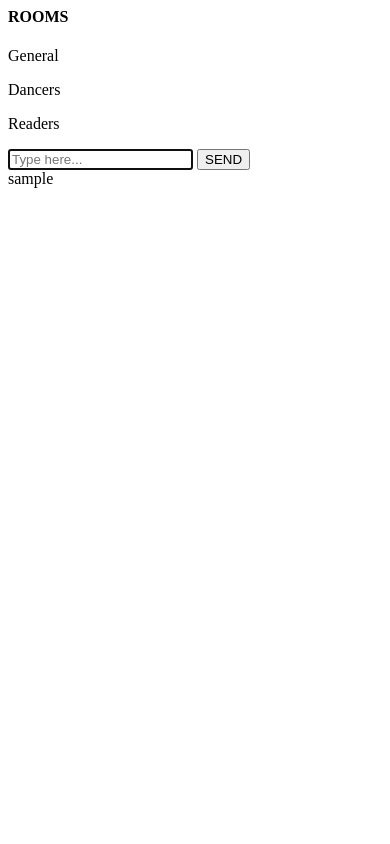
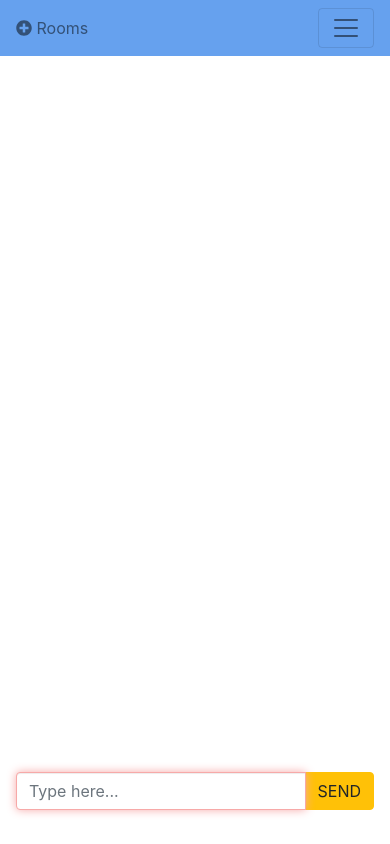
Before and after one commit to rbustosv/challenge-financial-chat, a Flask app: page /chat in a window 390 px wide. Run offline with Flask 2, Linux system fonts and the light colour scheme; the visitor is signed in with stand-in values (Sample User, id 1); data comes from the database, SQL or seed files in the repository; some libraries are stand-ins or nearby versions.

Commit message:
adding styles css

```diff
--- a/static/scripts/chat.js
+++ b/static/scripts/chat.js
@@ -1,9 +1,9 @@
 document.addEventListener('DOMContentLoaded', () => {
-/*
+
     // Make sidebar collapse on click
     document.querySelector('#show-sidebar-button').onclick = () => {
         document.querySelector('#sidebar').classList.toggle('view-sidebar');
-    };*/
+    };
 
     // Make 'enter' key submit message
     let msg = document.getElementById("user_message");
--- a/static/scripts/socketio.js
+++ b/static/scripts/socketio.js
@@ -11,7 +11,6 @@
     });
 
     socket.on('message', data => {
-        //console.log(`socketio hora: ${data.time_stamp}`)
         const p = document.createElement('p');
         const span_username = document.createElement('span');
         const span_timestamp = document.createElement('span');
--- /dev/null
+++ b/static/styles/chat.css
@@ -0,0 +1,151 @@
+.wrapper {
+    display: flex;
+}
+
+#main-section {
+    overflow: hidden; /* Makee this div contain its floated children */
+    width: 100%;
+}
+
+#sidebar {
+    margin-top: 2em;
+    float: left; /* Make this div as wide as its contents */
+    min-height: 96vh;
+    padding-left: 1em;
+    padding-top: 3em;
+    padding-right:1em;
+    border-right: 0.5px solid #898c91;
+}
+
+#sidebar p {
+    padding-left: 2em;
+    padding-right:2em;
+}
+
+#sidebar p:hover {
+    background-color: #F7A9A8;
+}
+
+#sidebar h4 {padding-left: 0.5em;}
+
+
+#sidebar.view-sidebar {display: none;}
+
+#show-sidebar-button {
+    visibility: hidden;
+    opacity: 0;
+    transition: visibility 0s, opacity 0.5s;
+    color: #335177;
+}
+
+@media (max-width: 567px) {
+    #sidebar {
+        display: none;
+    }
+
+    #sidebar.view-sidebar {
+        display: block;
+    }
+
+    #show-sidebar-button {
+        visibility: visible;
+        opacity: 1;
+    }
+}
+
+
+.cursor-pointer {
+    cursor: pointer;
+}
+
+#rightside-pannel {
+    overflow: hidden; /* Make this div take up the rest of the horizontal space, and no more */
+}
+
+#display-message-section {
+    margin-top: 5em;
+    min-height: 82vh;
+    max-height: 82vh;
+    overflow-y: auto; /*Make  this section scrolable */
+}
+
+#input-area {
+    padding-left: 1em;
+    padding-right: 1em;
+    bottom: 0;
+}
+
+input[type=text]:focus{
+    border-color: #F7A9A8;
+    box-shadow: 0px 1px 1px rgba(0, 0, 0, 0.075) inset, 0px 0px 10px #F7A9A8;
+}
+
+@keyframes fadeIn {
+  0% {opacity: 0;}
+  100% {opacity: 1;}
+}
+
+.others-msg {
+    margin-right:7em;
+    margin-left: 1em;
+    padding: 0.5em 0.5em 0.5em 1em;
+    border-radius: 5px;
+    border-color: grey;
+    border-width: 0.5px;
+    border-style: solid;
+    background-color: #C2DBFB;
+    /* animation */
+    animation-name: fadeIn;
+    animation-duration: 0.75s;
+    animation-fill-mode: forwards;
+    animation-timing-function: ease-in-out;
+}
+
+.my-msg {
+    margin-left:7em;
+    margin-right:1em;
+    padding: 0.5em 0.5em 0.5em 1em;
+    border-radius: 5px;
+    border-color: #EF798A;
+    border-width: 1px;
+    border-style: solid;
+    /* animation */
+    animation-name: fadeIn;
+    animation-duration: 0.75s;
+    animation-fill-mode: forwards;
+    animation-timing-function: ease-in-out;
+}
+
+.system-msg {
+    margin-right:7em;
+    margin-left: 1em;
+    padding: 0.5em 0.5em 0.5em 1em;
+    color: #656d78;
+    font-size:0.9em;
+}
+
+.timestamp {
+    color: #656d78;
+    font-size:0.7em;
+}
+
+.other-username {
+    font-weight: bold;
+    font-size: 1.1em;
+    color: #EF798A;
+}
+
+.my-username {
+    font-weight: bold;
+    font-size: 1.1em;
+    color: #FF6B13;
+}
+
+#msg-input {
+    border-color: #F7A9A8;
+    border-width: 5px;
+}
+
+#get-username {
+    display: none !important;
+}
--- a/templates/chat.html
+++ b/templates/chat.html
@@ -4,16 +4,38 @@
     <meta name="viewport" content="width=device-width, initial-scale=1.0">
     <meta http-equiv="X-UA-Compatible" content="ie=edge">
     <title>Document</title>
+    <!-- Bootstrap -->
+    <link rel="stylesheet" href="https://stackpath.bootstrapcdn.com/bootstrap/4.1.3/css/bootstrap.min.css" integrity="sha384-MCw98/SFnGE8fJT3GXwEOngsV7Zt27NXFoaoApmYm81iuXoPkFOJwJ8ERdknLPMO" crossorigin="anonymous">
+
+    <!-- Custom css for chat pages -->
+    <link rel="stylesheet" type="text/css" href="{{ url_for('static', filename='styles/chat.css') }}">
 </head>
 <body>
-    <nav>
+    <div class="wrapper">
+        <nav class="navbar navbar-expand-sm navbar-light fixed-top" style="background-color: #66a1ee">
+            <div class="container-fluid">
+                <div id="show-sidebar-button" class="cursor-pointer">
+                    <i class="fas fa-plus-circle "></i>
+                    <span>Rooms</span>
+                </div>
 
+                <button class="navbar-toggler" type="button" data-toggle="collapse" data-target="#navbarSupportedContent" aria-controls="navbarSupportedContent" aria-expanded="false" aria-label="Toggle navigation">
+                <span class="navbar-toggler-icon"></span>
+                </button>
+                <div class="collapse navbar-collapse" id="navbarSupportedContent">
+                    <ul class="navbar-nav ml-auto">
+                        <li class="nav-item">
+                            <a id="logout-btn" class="nav-link" href="{{ url_for('logout') }}"><span style="color: #335177">Logout</span></a>
+                        </li>
+                    </ul>
+                </div>
+            </div>
         </nav>
         <div id="main-section">
-        <nav id="room-sidebar">
+            <nav id="sidebar">
                 <h4>ROOMS</h4>
                 {% for room in rooms %}
-                <p class="select-room">{{ room|title }}</p>
+                    <p id="{{ room|title }}" class="select-room cursor-pointer">{{ room|title }}</p>
                 {% endfor %}
 
             </nav>
@@ -21,15 +43,16 @@
                 <div id="display-message-section">
 
                 </div>
-            <div id="input-area">
-                <input type="text" id="user_message" placeholder="Type here..." autocomplete="off">
-                <button type="button" id="send_message">SEND</button>
-
+                <div id="input-area" class="input-group mb-3">
+                    <input type="text" id="user_message" class="form-control" placeholder="Type here..." autocomplete="off">
+                    <div class="input-group-append">
+                        <button class="btn btn-warning" type="button" id="send_message">SEND</button>
+                    </div>
                 </div>
 
             </div>
         </div>
-
+    </div>
     <span id="get-username">{{ username }}</span>
 
 
@@ -45,5 +68,13 @@
 
     <script src="{{ url_for('static', filename='scripts/socketio.js') }}">
     </script>
+
+    <!-- Bootstrap -->
+    <script src="https://code.jquery.com/jquery-3.3.1.slim.min.js" integrity="sha384-q8i/X+965DzO0rT7abK41JStQIAqVgRVzpbzo5smXKp4YfRvH+8abtTE1Pi6jizo" crossorigin="anonymous"></script>
+    <script src="https://stackpath.bootstrapcdn.com/bootstrap/4.1.3/js/bootstrap.min.js" integrity="sha384-ChfqqxuZUCnJSK3+MXmPNIyE6ZbWh2IMqE241rYiqJxyMiZ6OW/JmZQ5stwEULTy" crossorigin="anonymous"></script>
+
+    <!-- Font Awesome JS -->
+    <script defer src="https://use.fontawesome.com/releases/v5.0.13/js/solid.js" integrity="sha384-tzzSw1/Vo+0N5UhStP3bvwWPq+uvzCMfrN1fEFe+xBmv1C/AtVX5K0uZtmcHitFZ" crossorigin="anonymous"></script>
+    <script defer src="https://use.fontawesome.com/releases/v5.0.13/js/fontawesome.js" integrity="sha384-6OIrr52G08NpOFSZdxxz1xdNSndlD4vdcf/q2myIUVO0VsqaGHJsB0RaBE01VTOY" crossorigin="anonymous"></script>
 </body>
 </html>
```
Also changed, not shown: static/styles/main.css (added, +84 -0 lines), templates/base.html (+19 -0 lines), static/images/chat_demo.gif (added). Lines whose indentation alone changed are shown as unchanged.
